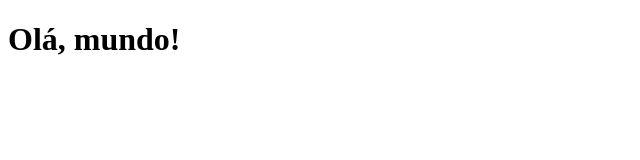
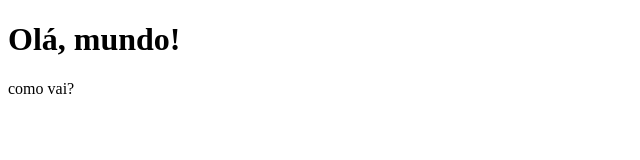
Before and after one commit to giulialorrany/ola-mundo, a plain HTML site: page site-exemplo/index.html in a window 1280 px wide. Shown: the full height of the page, 0-640 px from the left. Drawn offline with Linux system fonts and the light colour scheme.

Commit message:
alteração parágrafo

```diff
--- a/site-exemplo/index.html
+++ b/site-exemplo/index.html
@@ -7,5 +7,6 @@
 </head>
 <body>
     <h1>Olá, mundo!</h1>
+    <p>como vai?</p>
 </body>
 </html>
```
